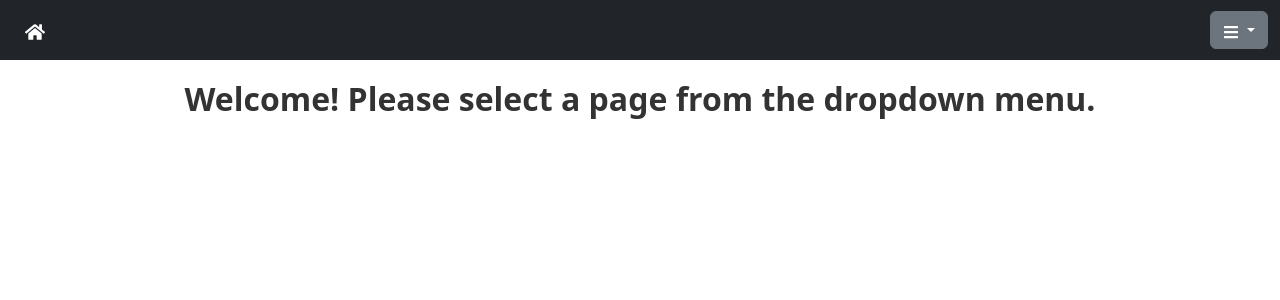
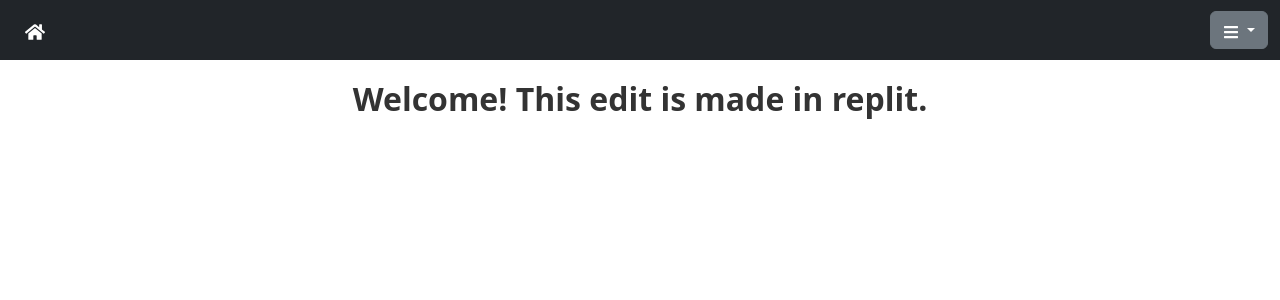
Before and after one commit to salmansheikhutk/copilot_project, a React (Create React App) app in the folder frontend/: page / in a window 1280 px wide. Shown: the top 300 px of the page. Built offline with nearby package versions, Linux system fonts and the light colour scheme.

Commit message:
changes from replit

```diff
--- a/frontend/src/App.js
+++ b/frontend/src/App.js
@@ -16,7 +16,7 @@
 // The App function is a React component that serves as the root component of the application.
 function App() {
     const [activeComponent, setActiveComponent] = useState('');
-    const [title, setTitle] = useState('Welcome! Please select a page from the dropdown menu.');
+    const [title, setTitle] = useState('Welcome! This edit is made in replit.');
 
     const renderComponent = () => {
         switch (activeComponent) {
```
Also changed, not shown: 1 other file (tests, documents, lock files or other folders).
